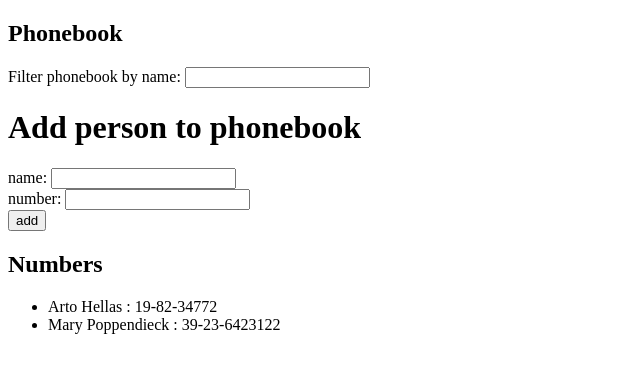
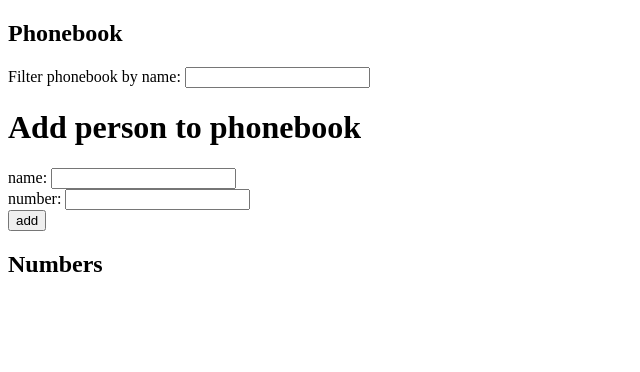
Before and after one commit to Mahmoudy96/fullstackopen, a React (Vite) app in the folder part2/phonebook/: page / in a window 1280 px wide. Shown: the top 372 px of the page, without its empty margins (0-640 px from the left). Built offline with nearby package versions, Linux system fonts and the light colour scheme.

Commit message:
removed logs and test inputs

```diff
--- a/part2/phonebook/src/App.jsx
+++ b/part2/phonebook/src/App.jsx
@@ -5,13 +5,13 @@ import AddPerson from './components/AddPerson'
 
 
 const App = () => {
-  const initialPeople = [{ name: 'Arto Hellas',number: "19-82-34772",id: 1 },
-  { name: 'Mary Poppendieck', number: '39-23-6423122', id: 2 }]
-  const [persons, setPersons] = useState(initialPeople)
+  // const initialPeople = [{ name: 'Arto Hellas',number: "19-82-34772",id: 1 },
+  // { name: 'Mary Poppendieck', number: '39-23-6423122', id: 2 }]
+  const [persons, setPersons] = useState([])
   const [newName, setNewName] = useState('')
   const [newNumber, setNewNumber] = useState('')
   const [newSearch, setNewSearch] = useState('')
-  const [peopleToShow, setPeopleToShow] = useState(initialPeople)
+  const [peopleToShow, setPeopleToShow] = useState([])
   const filterPeople = (persons, name) => {
     const filtered_people = persons.filter(person => person.name.toLowerCase().includes(name.toLowerCase()))
     return(structuredClone(filtered_people))
@@ -35,7 +35,7 @@ const App = () => {
       setPeopleToShow(filterPeople(newPeople,newSearch))
 
     }
-    console.log('new people:',peopleToShow)
+    // console.log('new people:',peopleToShow)
   }
   const handleNameChange = (event) => {
     // console.log('hi', event.target.value)
@@ -52,7 +52,7 @@ const App = () => {
     setNewSearch(nameToFilter)
     const filtered_people = filterPeople(persons,nameToFilter)
     setPeopleToShow(filtered_people)
-    console.log('peopleToShow', peopleToShow)
+    // console.log('peopleToShow', peopleToShow)
   }
 
   return (
--- a/part2/phonebook/src/components/Display.jsx
+++ b/part2/phonebook/src/components/Display.jsx
@@ -1,6 +1,6 @@
 const DisplayPerson = ({person}) => <li>{person.name} : {person.number}</li>
 const Display = ({people}) => {
-  console.log('people', people)
+  // console.log('people', people)
   return(
     <ul>
     {people.map(person => <DisplayPerson key={person.id} person={person}></DisplayPerson>)}
```
